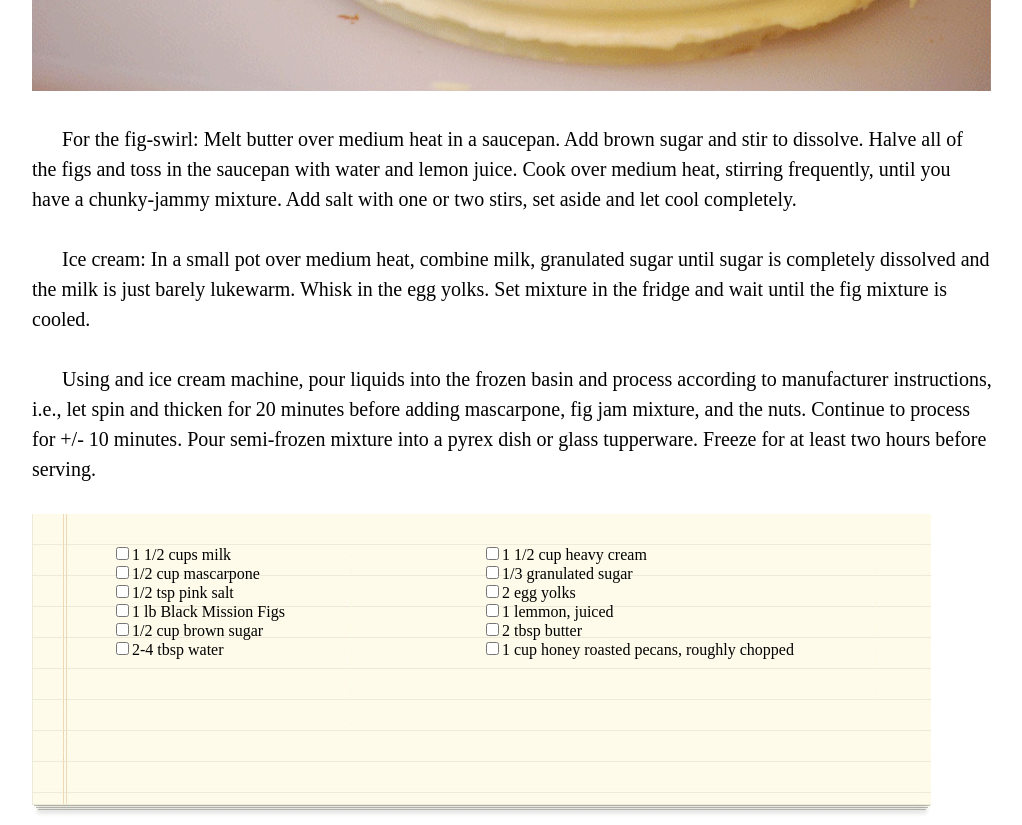
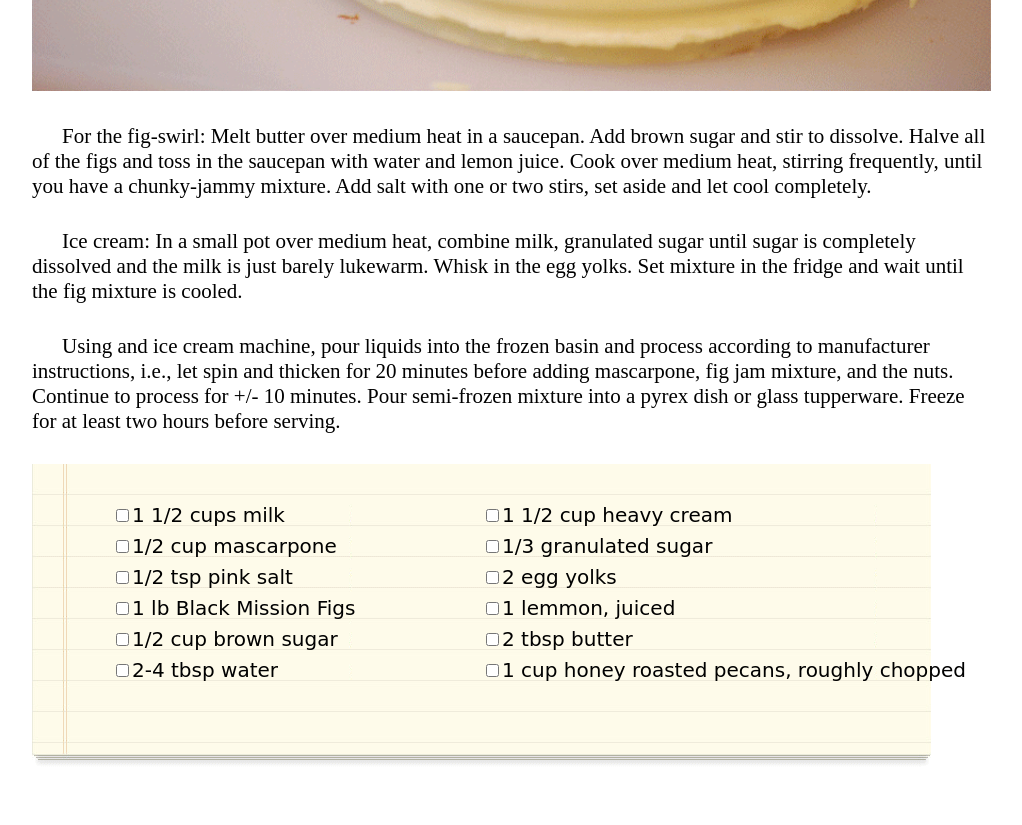
Before and after one commit to matstap/chocolate-pizza, a plain HTML site: page index.html in a window 1280 px wide. Shown: the part 820-1645 px from the top of the page, without its empty margins (128-1150 px from the left). Drawn offline with Linux system fonts and the light colour scheme.

Commit message:
list styling

```diff
--- a/style.css
+++ b/style.css
@@ -83,27 +83,29 @@ h1 {
 article p {
   margin-top: 30px;
   text-indent: 30px;
-  line-height: 30px;
-  font-size: 15px;
-  font-size: 20px;
+  line-height: 25px;
+  font-size: 21px;
 }
 
 .recipe {
   position: relative;
   margin-top: 30px;
   margin-bottom: 60px;
+  font-family: cursive;
+  font-size: 20px;
+  line-height: 31px;
 }
 
 .list-left {
   position: absolute;
-  top: 30px;
+  top: 36px;
   left: 80px;
 
 }
 
 .list-right {
   position: absolute;
-  top: 30px;
+  top: 36px;
   left: 450px;
 
 }
```
